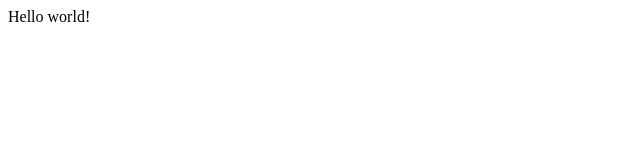
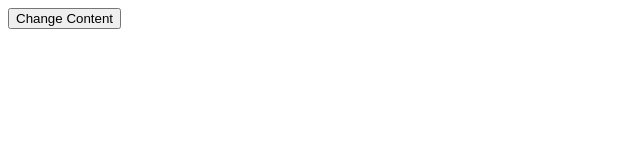
Before and after one commit to Greggoms/juice-menu-v2, a Gatsby site: page / in a window 1280 px wide. Shown: the whole page, without its empty margins (0-640 px from the left). Built offline with nearby package versions, Linux system fonts and the light colour scheme; Gatsby itself is replaced by a stand-in of ours.

Commit message:
init commit

```diff
--- a/src/pages/index.js
+++ b/src/pages/index.js
@@ -1,5 +1,25 @@
 import React from "react"
 
 export default function Home() {
-  return <div>Hello world!</div>
+  function loadXMLDoc() {
+    var xhttp = new XMLHttpRequest()
+    xhttp.onreadystatechange = function () {
+      if (this.readyState == 4 && this.status == 200) {
+        document.getElementById("demo").innerHTML = this.responseText
+      }
+    }
+    xhttp.open("GET", "https://api.lightspeedapp.com/API/V3/Account.json", true)
+    xhttp.setRequestHeader(
+      "Authorization",
+      "Bearer 7474d63a7ac150b1dd2c4bfa48f161492d5e0b53"
+    )
+    xhttp.send()
+  }
+  return (
+    <div id="demo">
+      <button type="button" onClick={() => loadXMLDoc()}>
+        Change Content
+      </button>
+    </div>
+  )
 }
```
Also changed, not shown: src/pages/404.js (added, +11 -0 lines).
